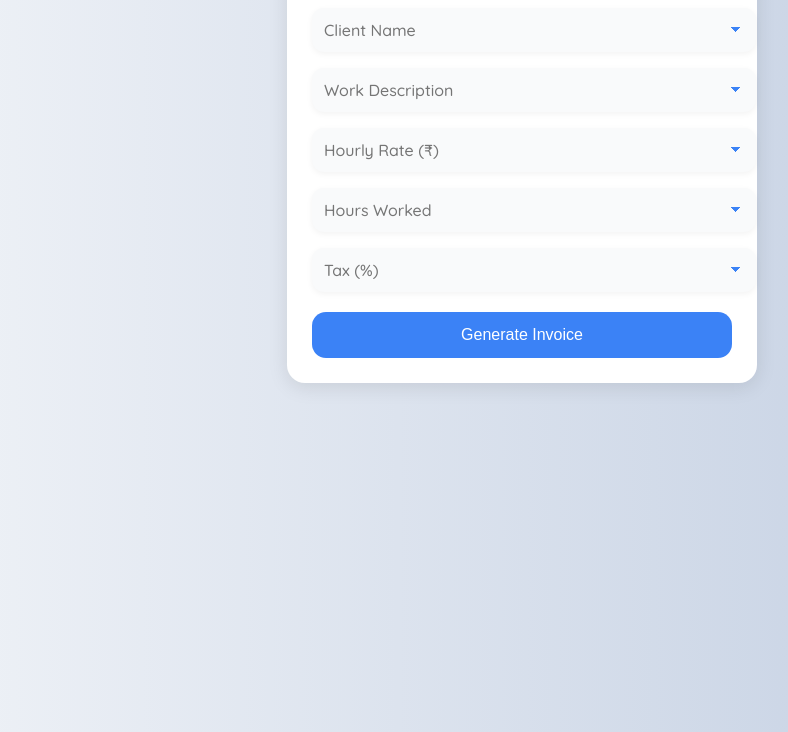
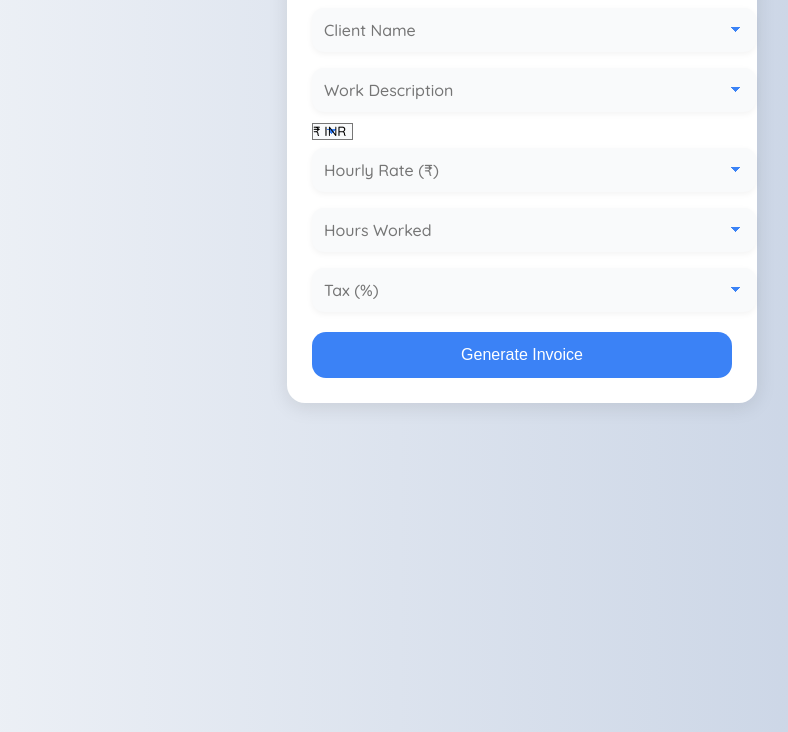
Before and after one commit to h7rsh/Freelancer-helper, a plain HTML site: page index.html in a window 1280 px wide. Shown: the part 148-880 px from the top of the page, without its empty margins (242-1030 px from the left). Drawn offline with nearby package versions, Linux system fonts and the light colour scheme.

Commit message:
index.html

```diff
--- a/index.html
+++ b/index.html
@@ -30,6 +30,12 @@
         <input type="hidden" id="editingId">
         <input type="text" placeholder="Client Name" id="client" required>
         <input type="text" placeholder="Work Description" id="desc" required>
+        <select id="currency">
+  <option value="INR" selected>₹ INR</option>
+  <option value="USD">$ USD</option>
+  <option value="EUR">€ EUR</option>
+  <option value="GBP">£ GBP</option>
+        </select>
         <input type="number" placeholder="Hourly Rate (₹)" id="rate" required>
         <input type="number" placeholder="Hours Worked" id="hours" required>
         <input type="number" placeholder="Tax (%)" id="tax" required>
```
